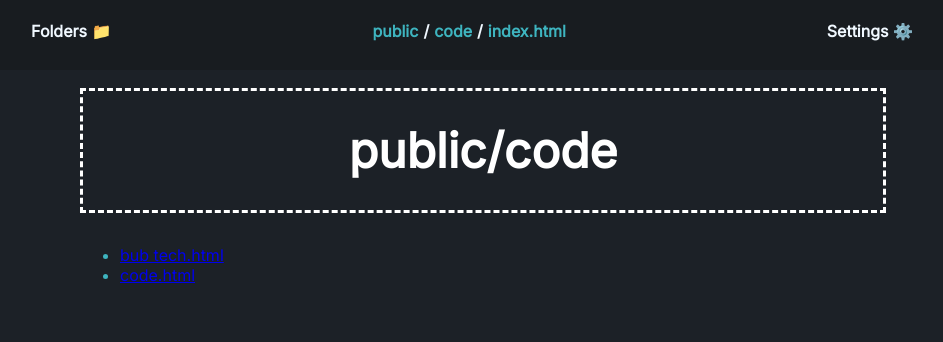
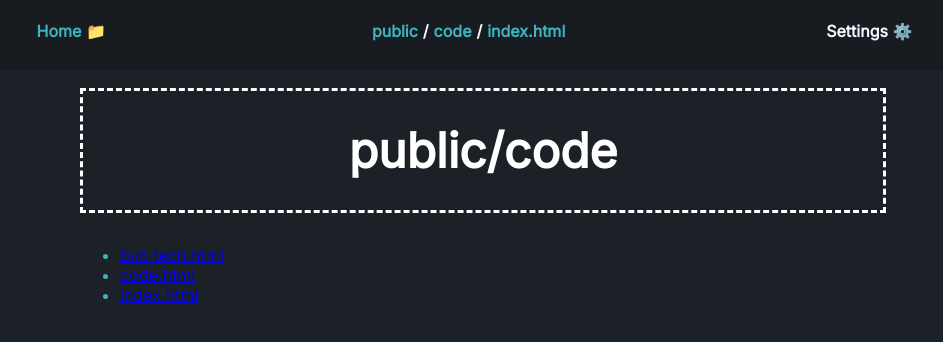
Before and after one commit to 0x7x/markdowngeneration, a plain HTML site: page public/code/index.html in a window 1280 px wide. Shown: the whole page, without its empty margins (168-1111 px from the left). Drawn offline with nearby package versions, Linux system fonts and the light colour scheme; files that its build step writes are made by us from their sources.

Commit message:
Update index.html

```diff
--- a/public/code/index.html
+++ b/public/code/index.html
@@ -8,7 +8,7 @@
     <link rel="shortcut icon" href="favicon.ico" type="image/x-icon">
   </head>
   <block class="block">
-    <h4>Folders 📁</h4>
+    <h4><a href="public">Home 📁</a></h4>
     <h4 id="directory-path"></h4>
     <h4>Settings ⚙️</h4>
   </block>
@@ -53,7 +53,7 @@ directoryLinks.forEach(function(link, index) {
   <body>
     <div id="markdown-content" class="markdown-content">
     <h1 class="x1">public/code</h1>
-      <ul><li><a href="bub tech.html">bub tech.html</a></li><li><a href="code.html">code.html</a></li>
+      <ul><li><a href="bub tech.html">bub tech.html</a></li><li><a href="code.html">code.html</a></li><li><a href="index.html">index.html</a></li>
       </ul>
     </div>
     <script src="https://cdn.jsdelivr.net/npm/marked@2.0.0/marked.min.js"></script>
```
